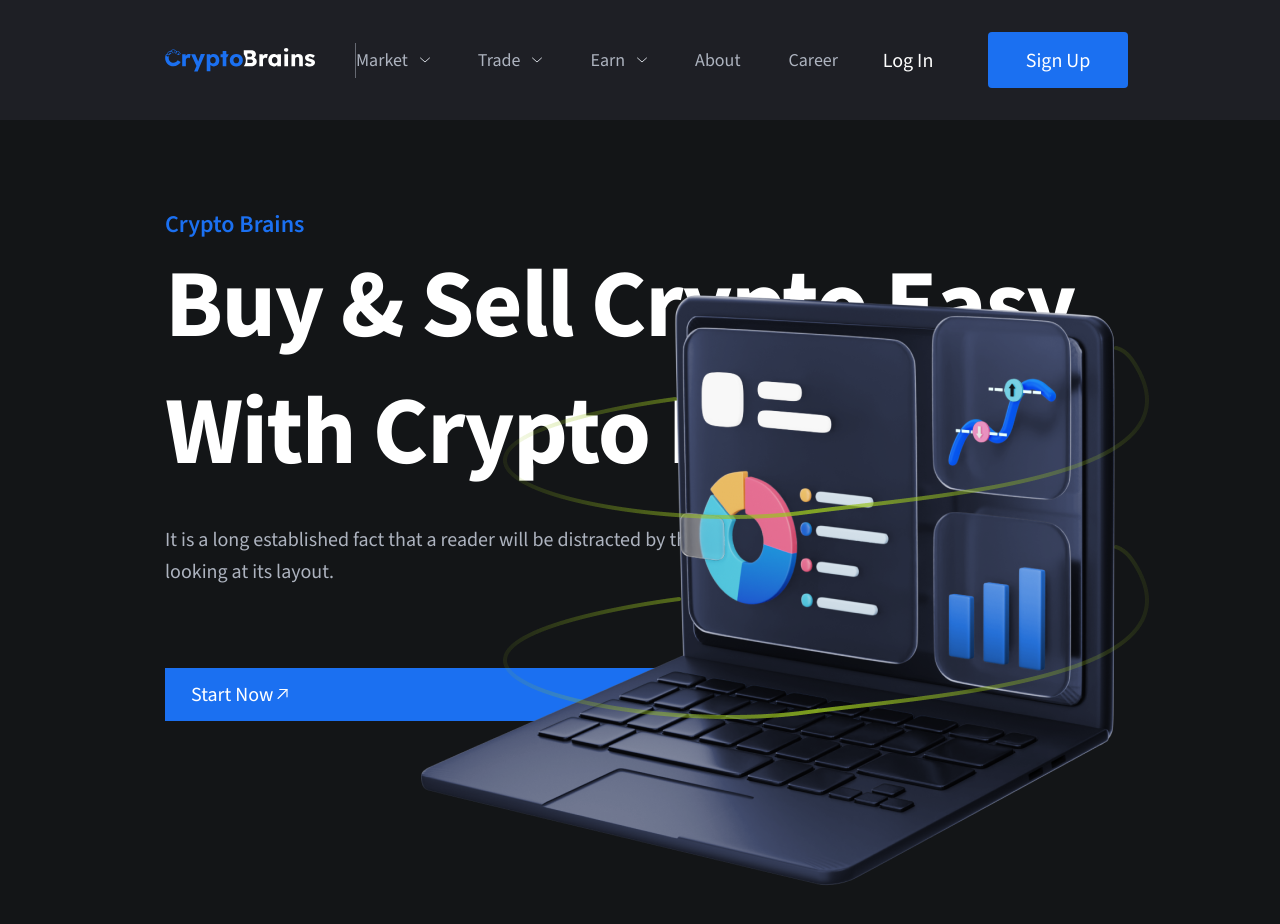
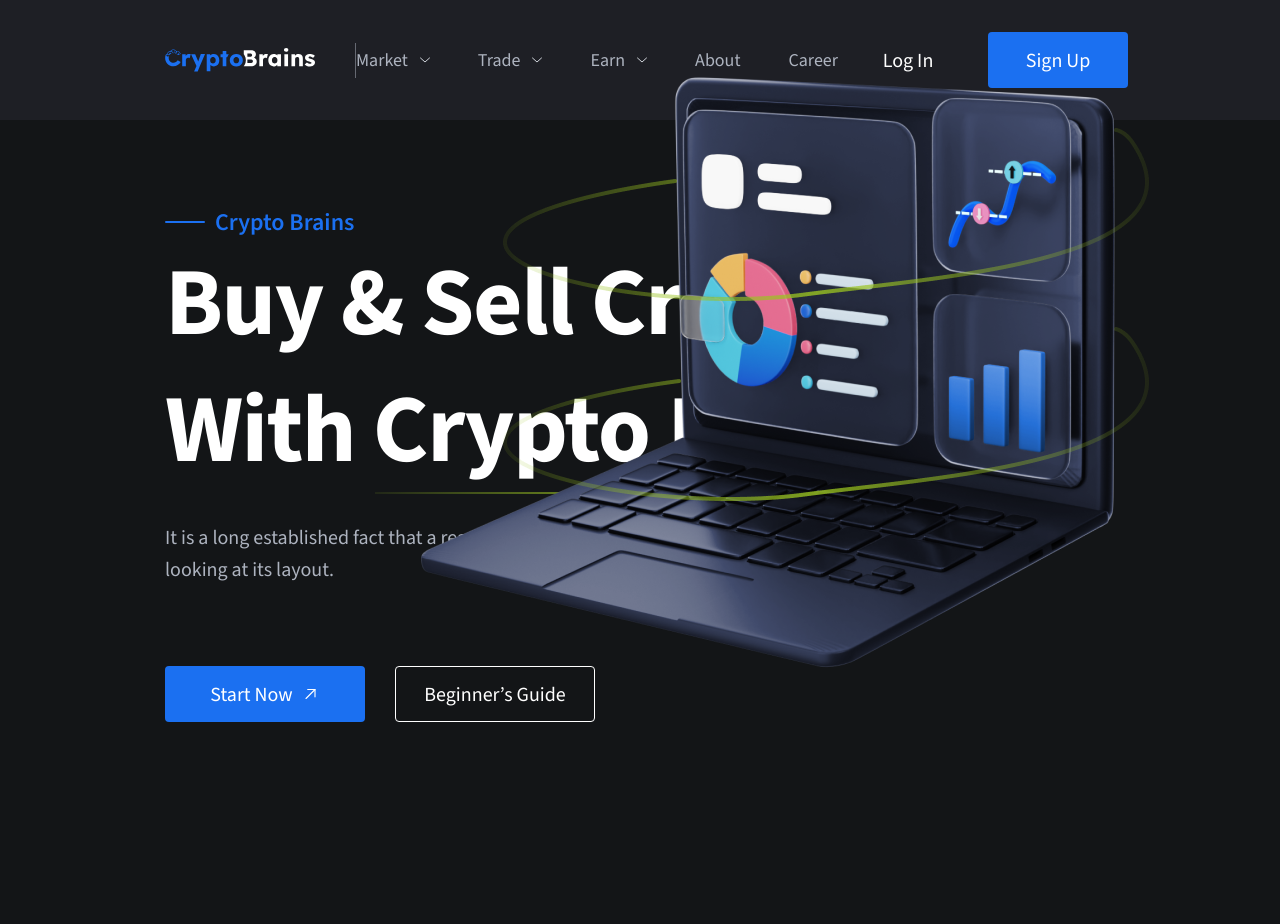
Before and after one commit to lime4512/CryptoBrain, a React (Vite) app: page / in a window 1280 px wide. Shown: the top 924 px of the page. After the commit the page ends 800 px from the top, so only its background shows below. Built offline with nearby package versions, Linux system fonts and the light colour scheme.

Commit message:
add header btn and line

```diff
--- a/src/components/TotalBtn.tsx
+++ b/src/components/TotalBtn.tsx
@@ -3,7 +3,7 @@ export const TotalBtn = ({ children }: { children: React.ReactNode }) => {
 	return (
 		<div className='totalBtn'>
 			{children}
-			<img src='/total-img.svg' alt='' />
+			<img src='/total-img.svg' alt='' className='img-totalBtn' />
 		</div>
 	)
 }
--- a/src/components/header/Header.tsx
+++ b/src/components/header/Header.tsx
@@ -5,7 +5,7 @@ export const Header = () => {
 		<header>
 			<HeaderText />
 			<div className='header-img'>
-				<img className='total-img' src="/SVG.png" alt="" />
+				<img className='total-img' src='/SVG.png' alt='' />
 			</div>
 		</header>
 	)
--- a/src/components/header/HeaderText.tsx
+++ b/src/components/header/HeaderText.tsx
@@ -3,7 +3,9 @@ import { TotalBtn } from '../TotalBtn'
 export const HeaderText = () => {
 	return (
 		<div className='header-text-content'>
-			<h3 className='header-subTitle'>Crypto Brains</h3>
+			<div className='header-subTitle-content'>
+				<h3 className='header-subTitle'>Crypto Brains</h3>
+			</div>
 			<h1 className='header-title'>
 				Buy & Sell Crypto Easy With Crypto Brains
 			</h1>
@@ -11,7 +13,10 @@ export const HeaderText = () => {
 				It is a long established fact that a reader will be distracted by the
 				readable content of a page when looking at its layout.
 			</p>
-			<TotalBtn>Start Now</TotalBtn>
+			<div className='header-text-btn'>
+				<TotalBtn>Start Now</TotalBtn>
+				<button className='header-text-btn-guid'>Beginner’s Guide</button>
+			</div>
 		</div>
 	)
 }
--- a/src/style/header.scss
+++ b/src/style/header.scss
@@ -5,13 +5,13 @@ header {
 	margin-top: 36px;
 	display: $flex;
 	justify-content: space-between;
-
 	.header-img {
 		width: 714.512px;
 		height: 616.737px;
 		.total-img {
 			position: absolute;
 			right: 75px;
+			bottom: 25px;
 		}
 	}
 }
--- a/src/style/headerText.scss
+++ b/src/style/headerText.scss
@@ -1,10 +1,24 @@
 @import './variables/variables.scss';
 
 .header-text-content {
-	.header-subTitle {
-		font-size: $smallX;
-		color: $blue;
-		font-weight: 600;
+	.header-subTitle-content {
+		position: relative;
+		.header-subTitle {
+			font-size: $smallX;
+			color: $blue;
+			font-weight: 600;
+			margin-left: 50px;
+		}
+		&::before {
+			position: absolute;
+			content: '';
+			top: 15px;
+			height: 2px;
+			float: left;
+			width: 40px;
+			background-color: $blue;
+			border-radius: 5px;
+		}
 	}
 
 	.header-title {
@@ -13,6 +27,21 @@
 		width: 912px;
 		letter-spacing: -1.5px;
 		margin-bottom: 30px;
+		position: relative;
+		&::before {
+			position: absolute;
+			content: '';
+			height: 2px;
+			top: 100%;
+			left: 23%;
+			width: 547px;
+			background: linear-gradient(
+				90deg,
+				rgba(154, 195, 33, 0.1) 0%,
+				rgba(154, 195, 33, 0.8) 48.42%,
+				rgba(154, 195, 33, 0.1) 100%
+			);
+		}
 	}
 
 	.header-text {
@@ -22,4 +51,21 @@
 		line-height: 32px;
 		margin-bottom: 80px;
 	}
+
+	.header-text-btn {
+		display: $flex;
+
+		.header-text-btn-guid {
+			border-radius: 4px;
+			font-weight: 400;
+			border: 1px solid #fff;
+			width: 200px;
+			height: 56px;
+			margin-left: 30px;
+
+			&:hover {
+				border: none;
+			}
+		}
+	}
 }
--- a/src/style/navBar.scss
+++ b/src/style/navBar.scss
@@ -21,7 +21,7 @@ nav {
 			.nav-btn-log {
 				width: 140px;
 				&:hover {
-					border: 1px white solid;
+					border: 1px rgb(148, 148, 148) solid;
 				}
 			}
 
--- a/src/style/totalBtn.scss
+++ b/src/style/totalBtn.scss
@@ -5,10 +5,16 @@
 	display: $flex;
 	align-items: center;
 	transition: 0.4s;
+	justify-content: center;
 	font-size: 20px;
+	border-radius: 4px;
 	font-weight: 400;
 	padding: 13px 26px;
+	width: 200px;
 	&:hover {
 		background-color: #0a264e;
 	}
+	.img-totalBtn {
+		margin-left: 8px;
+	}
 }
--- a/src/style/variables/variables.scss
+++ b/src/style/variables/variables.scss
@@ -3,6 +3,12 @@ $flex: flex;
 $blue: #1b70f1;
 $green: #06b470;
 $red: #f74e2c;
+$grad: linear-gradient(
+	90deg,
+	rgba(154, 195, 33, 0.1) 0%,
+	rgba(154, 195, 33, 0.8) 48.42%,
+	rgba(154, 195, 33, 0.1) 100%
+);
 
 $small: 18px;
 $smallX: 24px;
```
